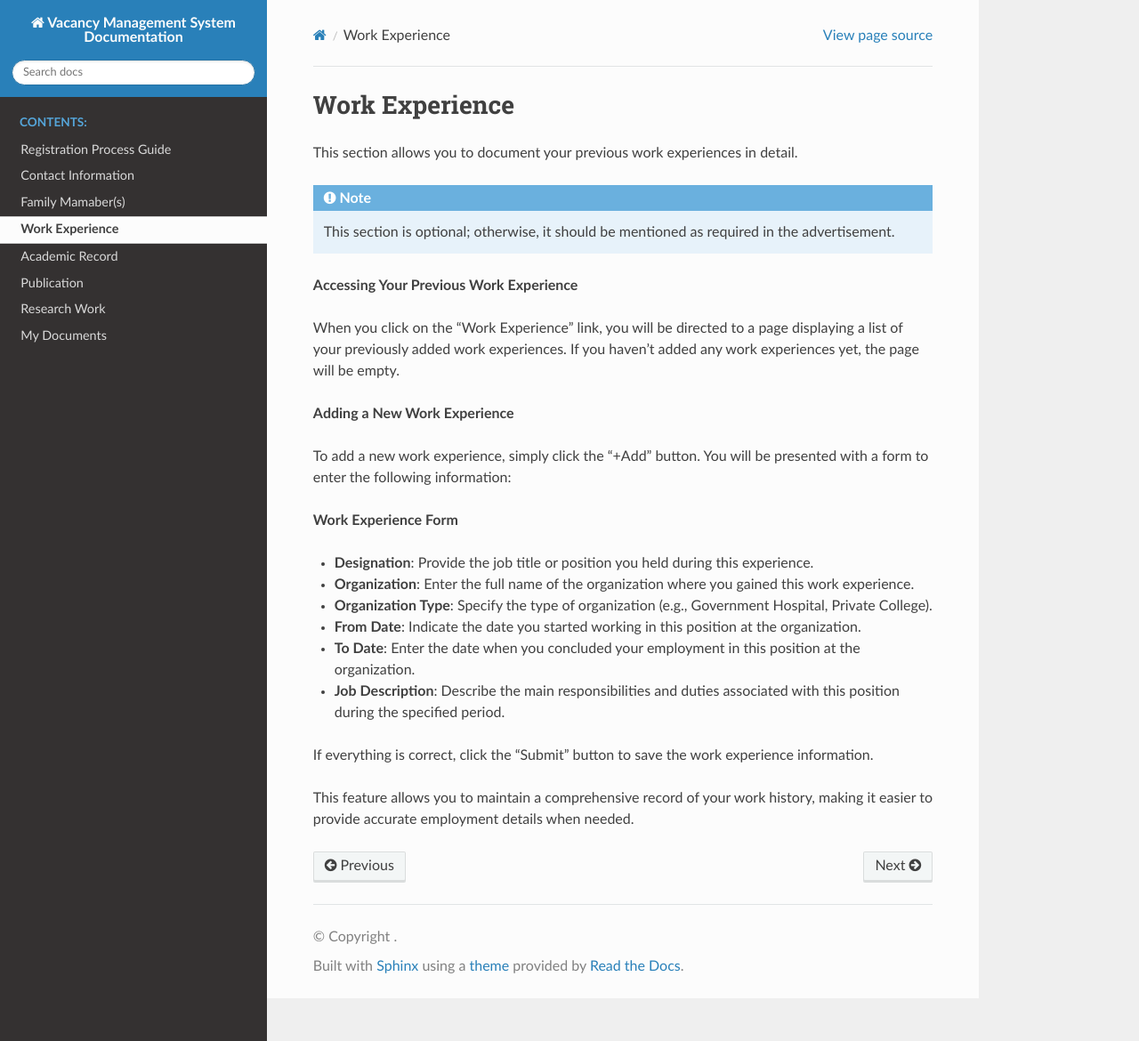
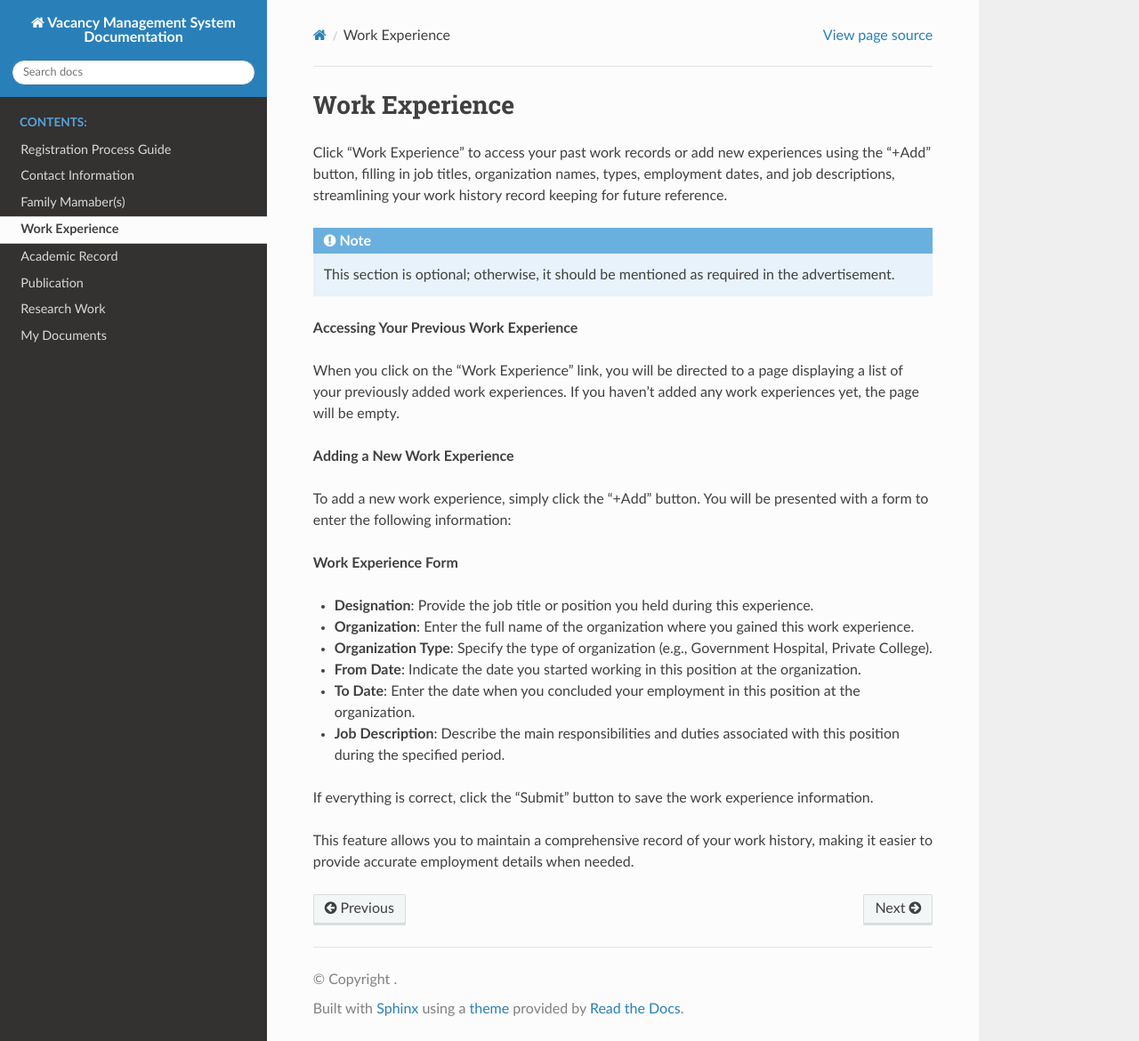
Before and after one commit to w38g0ru/vms, a Sphinx documentation site: the page built from docs/workexperience.rst, in a window 1280 px wide and 1170 px high. Shown: the whole window at 89% size. Built offline with Sphinx 7.4.7 and the Read the Docs theme 2.0.0, drawn with Linux system fonts in a browser that asks for light colours; pages that are not in the unit, such as notebooks, are missing from menus.

Commit message:
Update workexperience.rst

```diff
--- a/docs/workexperience.rst
+++ b/docs/workexperience.rst
@@ -1,7 +1,7 @@
 Work Experience
 ===============
 
-This section allows you to document your previous work experiences in detail.
+Click "Work Experience" to access your past work records or add new experiences using the "+Add" button, filling in job titles, organization names, types, employment dates, and job descriptions, streamlining your work history record keeping for future reference.
 
 .. note::
    This section is optional; otherwise, it should be mentioned as required in the advertisement.
```
